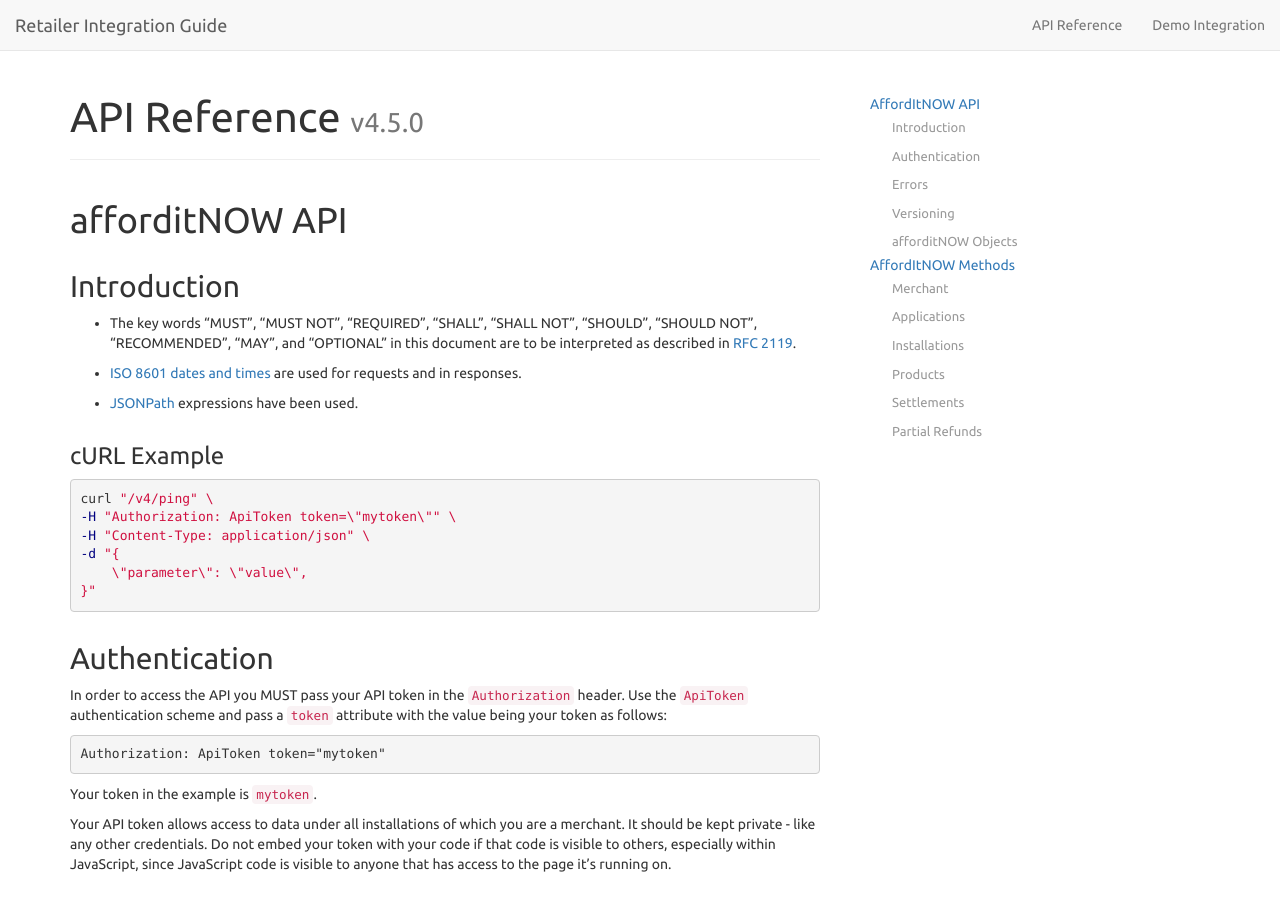
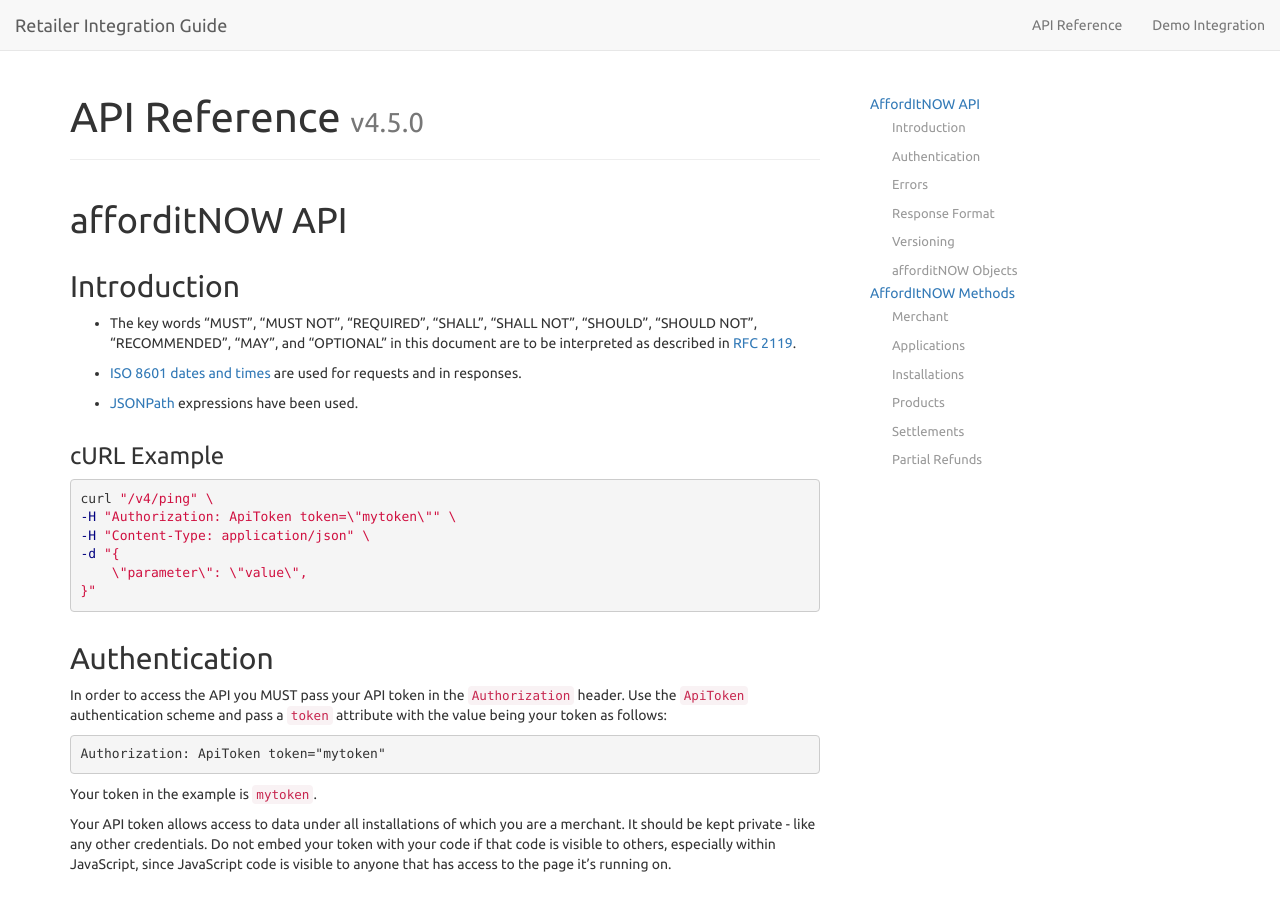
Before and after one commit to PayBreak/retailer-integration-guide, a Jekyll site: the page built from api/index.md, in a window 1280 px wide and 900 px high. Built offline with Jekyll 4.4.1, drawn with Linux system fonts in a browser that asks for light colours; nearby versions of some CDN libraries; Markdown is read by kramdown in place of the engine named in the settings.

Commit message:
Adding navigation

```diff
--- a/_includes/v4/toc.html
+++ b/_includes/v4/toc.html
@@ -8,6 +8,7 @@
     </li>
     <li><a href="#authentication">Authentication</a></li>
     <li><a href="#errors">Errors</a></li>
+    <li><a href="#response-format">Response Format</a></li>
     <li><a href="#versioning">Versioning</a>
         <ul class="nav nav-stacked">
             <li><a href="#changes-we-consider-to-be-backwards-compatible">Changes we Consider to be Backwards Compatible</a></li>
```
